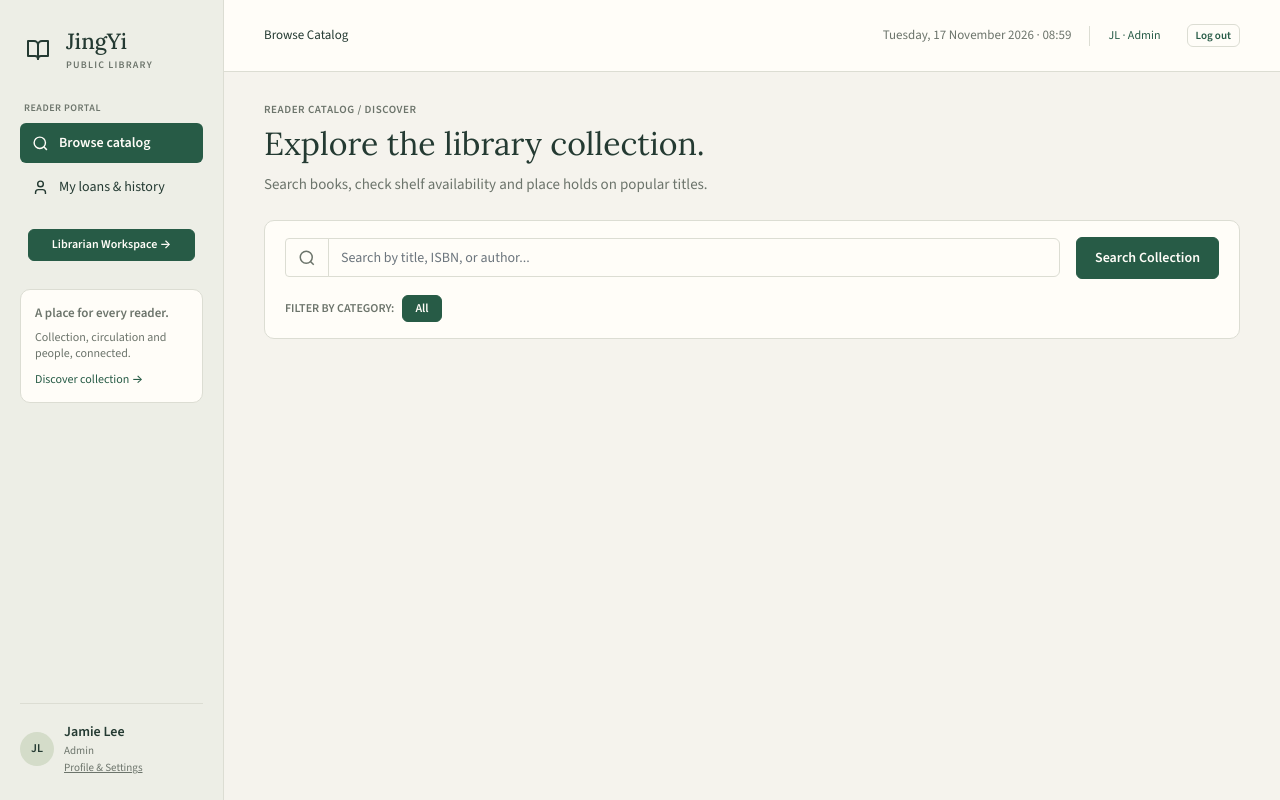
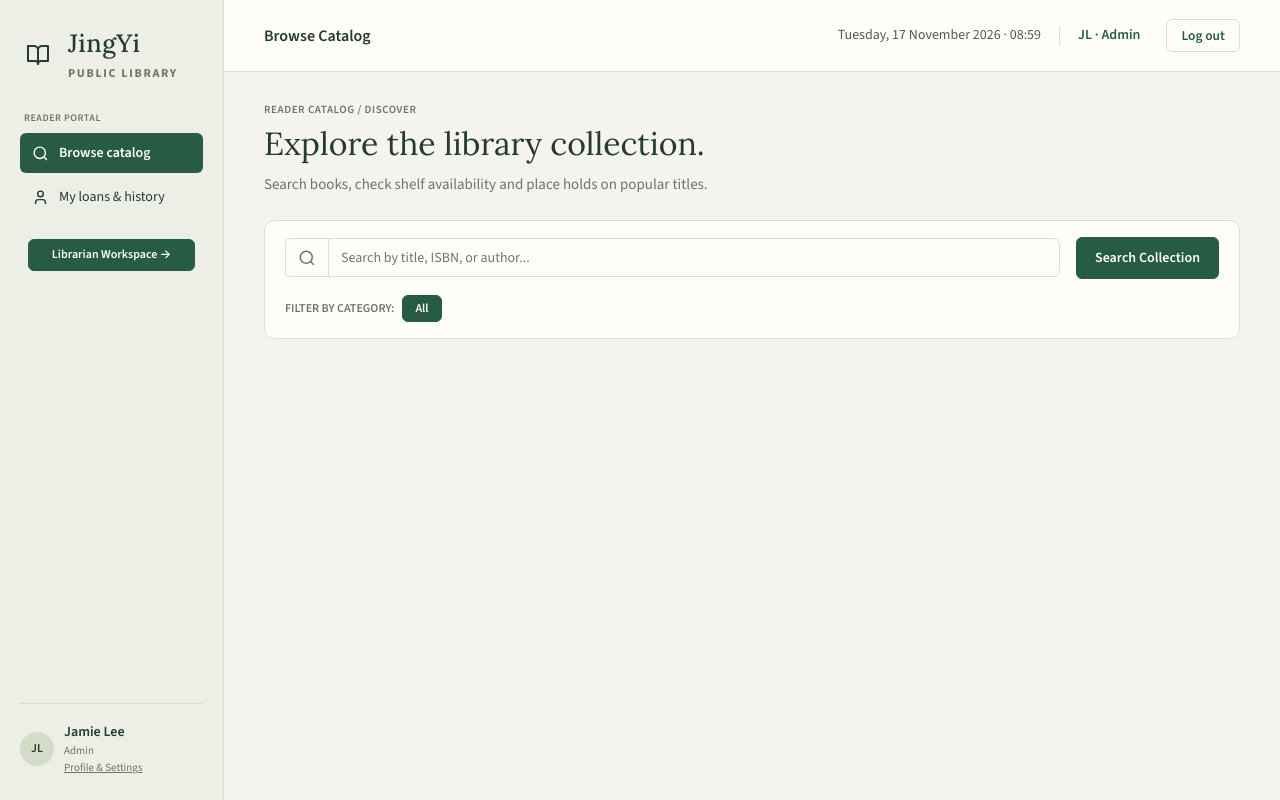
Before and after one commit to HungWah2/PULibrary, an ASP.NET Core app: page / in a window 1280 px wide. Run offline with ASP.NET Core 8, Linux system fonts and the light colour scheme.

Commit message:
Enlarge header typography, align sidebar logo spacing with login page, and remove unused guide card

```diff
--- a/PULibrary/Views/Shared/_Layout.cshtml
+++ b/PULibrary/Views/Shared/_Layout.cshtml
@@ -155,13 +155,6 @@
                 </div>
             }
 
-            <!-- Workspace Guide Card -->
-            <div class="jy-workspace-guide-card">
-                <div class="jy-guide-title">A place for every reader.</div>
-                <div class="jy-guide-desc">Collection, circulation and people, connected.</div>
-                <a asp-controller="Catalog" asp-action="Index" class="jy-guide-link">Discover collection →</a>
-            </div>
-
             <div class="jy-nav-spacer"></div>
 
             <!-- Active User Account Profile Card -->
@@ -188,7 +181,7 @@
                     <span class="jy-session-time">@DateTime.Now.ToString("dddd, dd MMMM yyyy · HH:mm")</span>
                     <span class="jy-session-divider"></span>
                     <span class="jy-session-badge">@initials · @userRole</span>
-                    <a asp-controller="Account" asp-action="SignOut" class="jy-btn-secondary ms-2" style="font-size: 11px; padding: 3px 8px;">Log out</a>
+                    <a asp-controller="Account" asp-action="SignOut" class="jy-btn-secondary ms-2" style="font-size: 13.5px; font-weight: 600; padding: 6px 14px;">Log out</a>
                 </div>
             </header>
 
--- a/PULibrary/wwwroot/css/site.css
+++ b/PULibrary/wwwroot/css/site.css
@@ -60,7 +60,7 @@ body.jy-app-body {
 .jy-brand-block {
     display: flex;
     align-items: center;
-    gap: 10px;
+    gap: 12px;
 }
 
 .jy-brand-logo {
@@ -74,23 +74,25 @@ body.jy-app-body {
 .jy-brand-text {
     display: flex;
     flex-direction: column;
-    gap: 4px;
+    gap: 6px;
 }
 
 .jy-brand-title {
     font-family: var(--font-heading);
-    font-size: 22px;
+    font-size: 25px;
     font-weight: 500;
     color: var(--jy-primary-dark);
-    line-height: 1.2;
+    line-height: 1.25;
+    letter-spacing: 0.02em;
 }
 
 .jy-brand-subtitle {
     font-family: var(--font-ui);
-    font-size: 10px;
-    font-weight: 600;
+    font-size: 12px;
+    font-weight: 700;
     color: var(--jy-text-muted);
-    letter-spacing: 0.12em;
+    letter-spacing: 0.14em;
+    text-transform: uppercase;
 }
 
 /* Navigation items */
@@ -258,7 +260,7 @@ body.jy-app-body {
     align-items: center;
     gap: 8px;
     color: var(--jy-text-muted);
-    font-size: 13px;
+    font-size: 16px;
 }
 
 .jy-breadcrumb-separator {
@@ -267,18 +269,21 @@ body.jy-app-body {
 
 .jy-breadcrumb-current {
     color: var(--jy-primary-dark);
-    font-weight: 500;
+    font-weight: 600;
+    font-size: 16px;
 }
 
 .jy-session-details {
     display: flex;
     align-items: center;
     gap: 18px;
-    font-size: 13px;
+    font-size: 14.5px;
 }
 
 .jy-session-time {
-    color: var(--jy-text-muted);
+    color: #525c4e;
+    font-size: 14px;
+    font-weight: 500;
 }
 
 .jy-session-divider {
@@ -289,8 +294,8 @@ body.jy-app-body {
 
 .jy-session-badge {
     color: var(--jy-primary-green);
-    font-size: 12px;
-    font-weight: 500;
+    font-size: 14px;
+    font-weight: 600;
 }
 
 /* Alert Boxes */
```
